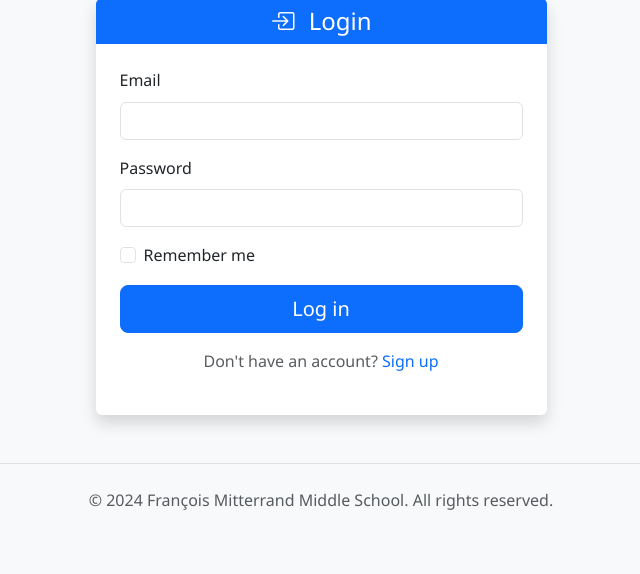
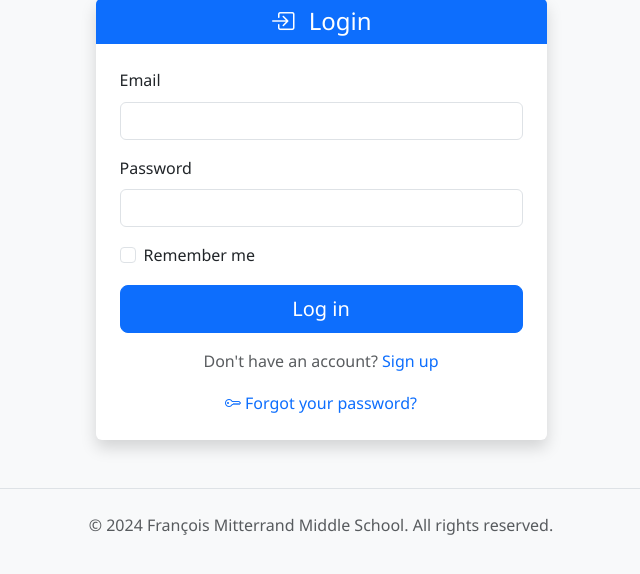
Before and after one commit to FaresDG/DataSecureProject, a Flask app: page /auth/login in a window 1280 px wide. Shown: the part 89-663 px from the top of the page, without its empty margins (319-959 px from the left). Run offline with Flask 3, Linux system fonts and the light colour scheme; some libraries are stand-ins or nearby versions.

Commit message:
Add forgotten password link

```diff
--- a/templates/auth/login.html
+++ b/templates/auth/login.html
@@ -55,6 +55,9 @@
                         Don't have an account?
                         <a href="{{ url_for('auth.register') }}" class="text-decoration-none">Sign up</a>
                     </p>
+                    <a href="{{ url_for('auth.reset_request') }}" class="text-decoration-none">
+                        <i class="bi bi-key me-1"></i>Forgot your password?
+                    </a>
                 </div>
             </div>
         </div>
```
